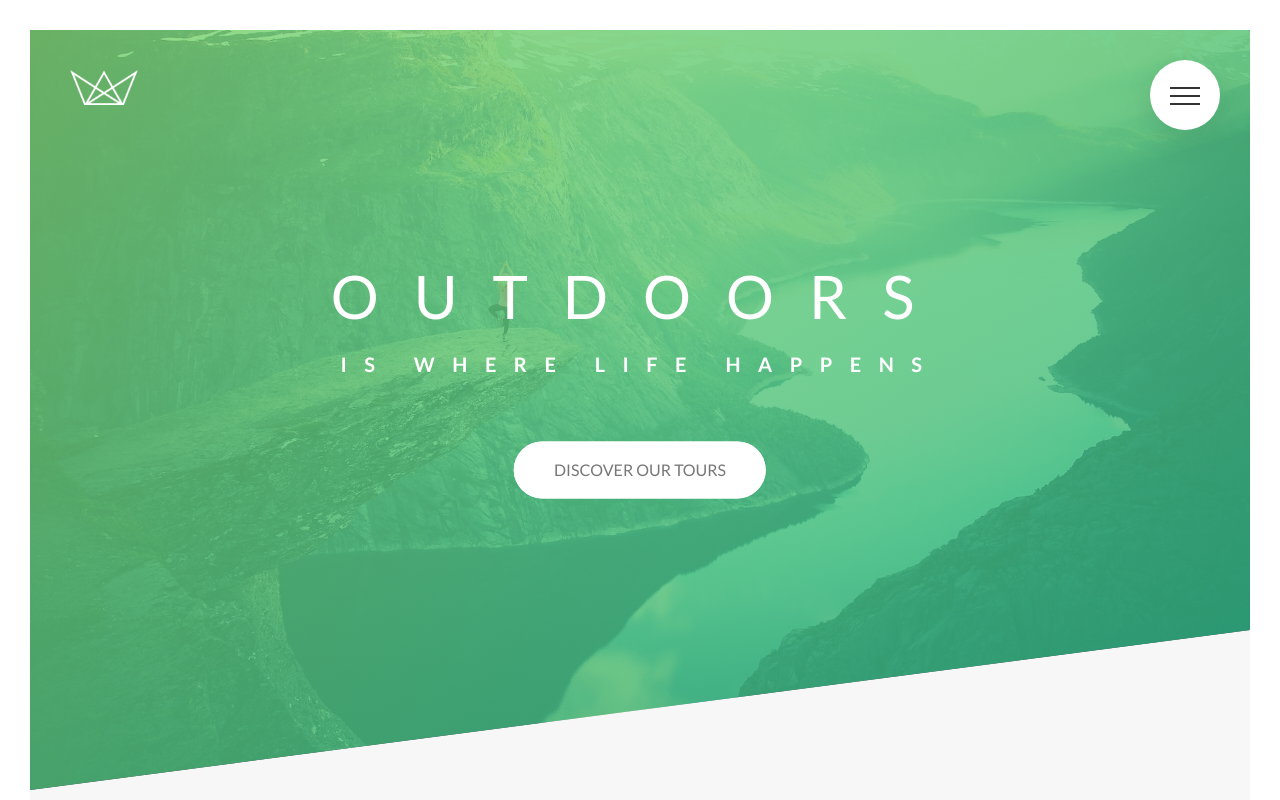
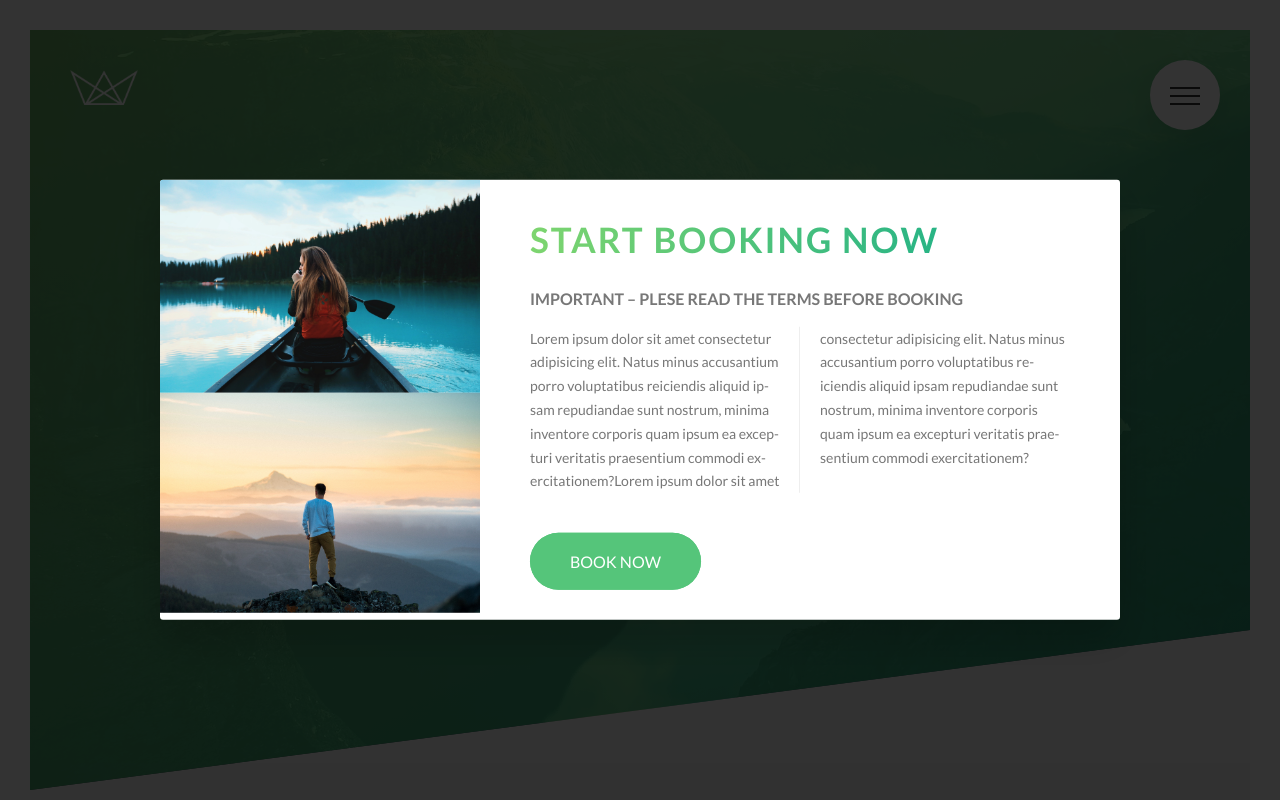
Before and after one commit to Toyurc/Natours, a website: page index.html in a window 1280 px wide. Shown: the top 800 px of the page. Drawn offline with Linux system fonts and the light colour scheme.

Commit message:
Feat: adds popup/ overlay with a modal

```diff
--- a/index.html
+++ b/index.html
@@ -386,6 +386,26 @@
         </div>
     </footer>
 
+    <div class="popup">
+        <div class="popup__content">
+            <div class="popup__left">
+                <img src="img/nat-8.jpg" alt="Tour Photo" class="popup__img">
+                <img src="img/nat-9.jpg" alt="Tour Photo" class="popup__img">
+            </div>
+            <div class="popup__right">
+                <h2 class="heading-secondary margin-bottom--small">Start booking now</h2>
+                <h3 class="heading-tertiary margin-bottom--small">Important &ndash; Plese read the terms before booking</h3>
+                <p class="popup__text">Lorem ipsum dolor sit amet consectetur adipisicing elit. Natus minus accusantium
+                    porro voluptatibus reiciendis aliquid ipsam repudiandae sunt nostrum, minima inventore corporis
+                    quam ipsum ea excepturi veritatis praesentium commodi exercitationem?Lorem ipsum dolor sit amet
+                    consectetur adipisicing elit. Natus minus accusantium porro voluptatibus reiciendis aliquid ipsam
+                    repudiandae sunt nostrum, minima inventore corporis quam ipsum ea excepturi veritatis praesentium
+                    commodi exercitationem?</p>
+                <a href="#" class="btn btn--green">book now</a>
+            </div>
+        </div>
+    </div>
+
     <!-- <section class="grid-test">
             <div class="row">
                 <div class="col-1-of-2">
--- /dev/null
+++ b/sass/components/_popup.scss
@@ -0,0 +1,59 @@
+.popup {
+    height: 100vh;
+    width: 100%;
+    position: fixed;
+    top: 0;
+    left: 0;
+    // text-align: center;
+    background-color: rgba($color-black, 0.8);
+    z-index: 4000;
+
+    &__content {
+        width: 75%;
+        // height: 50rem;
+        position: absolute;
+        top: 50%;
+        left: 50%;
+        transform: translate(-50%, -50%);
+        background-color: $color-white;
+        box-shadow: 0 2rem 4rem rgba($color-black, 0.2);
+        border-radius: 3px;
+        display: table;
+        overflow: hidden;
+    }
+
+    &__left {
+        width: 33.333333%;
+        display: table-cell;
+    }
+
+    &__right {
+        width: 66.666667%;
+        display: table-cell;
+        vertical-align: middle;
+        padding: 3rem 5rem;
+    }
+
+    &__text {
+        font-size: 1.4rem;
+        margin-bottom: 4rem;
+
+        column-count: 2;
+        column-gap: 4rem;
+        column-rule: 1px solid $color-grey-light-2;
+
+        -moz-column-count: 2;
+        -moz-column-gap: 4rem;
+        -moz-column-rule: 1px solid $color-grey-light-2;
+
+        -moz-hyphens: auto;
+        -webkit-hyphens: auto;
+        -ms-hyphens: auto;
+        hyphens: auto;
+    }
+
+    &__img {
+        display: block;
+        width: 100%;
+    }
+}
--- a/sass/main.scss
+++ b/sass/main.scss
@@ -16,6 +16,7 @@
 @import "components/story";
 @import "components/bg-video";
 @import "components/form";
+@import "components/popup";
 
 @import "layout/navigation";
 @import "layout/header";
```
Also changed, not shown: css/style.css.
